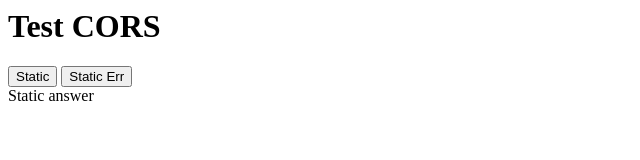
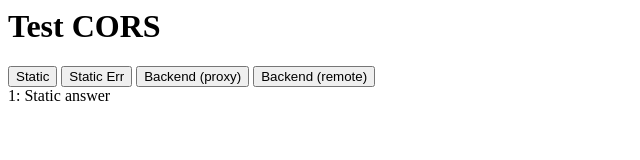
Before and after one commit to tundravarg/cors-test, a plain HTML site: page frontend/index.html in a window 1280 px wide. Both pictures are taken after a click on the button "Static". Shown: the whole page, without its empty margins (0-640 px from the left). Drawn offline with Linux system fonts and the light colour scheme.

Commit message:
Request to backend. CORS reproduced

```diff
--- a/frontend/index.html
+++ b/frontend/index.html
@@ -12,6 +12,8 @@
         <div>
             <input id="request-static" type="button" value="Static">
             <input id="request-static-err" type="button" value="Static Err">
+            <input id="request-backend-proxy" type="button" value="Backend (proxy)">
+            <input id="request-backend" type="button" value="Backend (remote)">
         </div>
         <div id="response"></div>
     </div>
@@ -19,16 +21,18 @@
     <script>
         $().ready(() => {});
 
+        let responseNo = 1;
+        function setResponse(response) {
+            $('#response').html(`${responseNo++}: ${response}`);
+        }
+
         function doRequest(url) {
-            function setResponse(response) {
-                $('#response').html(response);
-            }
             $.get(url)
                 .done(data => {
                     setResponse(data);
                 })
                 .fail((jqXHR, error) => {
-                    setResponse(`ERROR: ${jqXHR.status}, ${error}`);
+                    setResponse(`ERROR: ${jqXHR.status}, ${jqXHR.statusText}`);
                 });
         }
 
@@ -38,5 +42,7 @@
 
         handleRequest('#request-static', 'static-answer.txt');
         handleRequest('#request-static-err', 'static-answer-err.txt');
+        handleRequest('#request-backend-proxy', '/local-backend');
+        handleRequest('#request-backend', 'http://localhost:3000');
     </script>
 </body>
```
Also changed, not shown: 2 other files.
